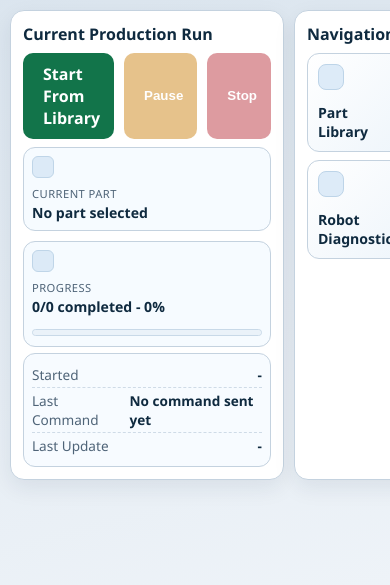
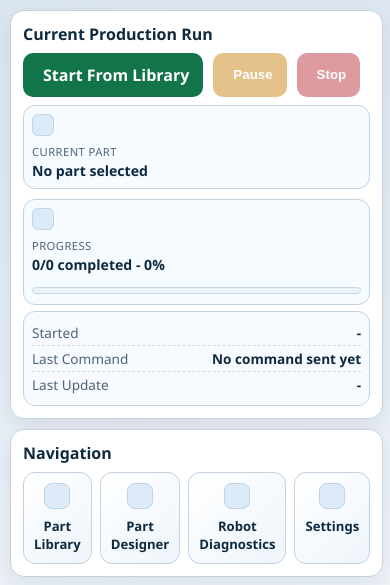
Before and after one commit to gagesmith3/WeldFlex, a Flask app: page / in a window 390 px wide. Shown: the part 259-844 px from the top of the page. Run offline with Flask 3, Linux system fonts and the light colour scheme; data that the repository does not hold is empty; some libraries are stand-ins or nearby versions.

Commit message:
Kiosk home: stack layout so run card is full width, nav is 1×4 strip
Co-Authored-By: Claude Sonnet 4.6 <noreply@anthropic.com>

```diff
--- a/backend/static/css/operator.css
+++ b/backend/static/css/operator.css
@@ -1023,19 +1023,19 @@ pre {
   .panel h2 { font-size: 1rem; margin-top: 0; margin-bottom: 8px; }
   .page-body { padding: 10px; }
 
-  /* ── Home page: 2-column, fits ~425px content area ── */
+  /* ── Home page: stacked — run card full width, nav strip below ── */
   .home-body {
-    grid-template-columns: 1.2fr 0.9fr;
+    grid-template-columns: 1fr;
     padding: 10px;
     gap: 10px;
   }
   .home-hero { min-height: 0; }
 
-  /* Nav grid: keep 2×2 */
-  .home-nav-grid { grid-template-columns: 1fr 1fr; gap: 8px; }
-  .home-nav-card { padding: 10px; }
+  /* Nav grid: 1 row × 4 columns */
+  .home-nav-grid { grid-template-columns: repeat(4, 1fr); gap: 8px; }
+  .home-nav-card { padding: 10px; display: flex; flex-direction: column; align-items: center; text-align: center; }
   .home-nav-card p { display: none; }
-  .home-nav-card h3 { font-size: 0.88rem; margin: 4px 0 0; }
+  .home-nav-card h3 { font-size: 0.82rem; margin: 4px 0 0; }
   .home-nav-icon { width: 26px; height: 26px; margin-bottom: 4px; border-radius: 8px; }
 
   /* Metric cards: side-by-side instead of stacked */
```
